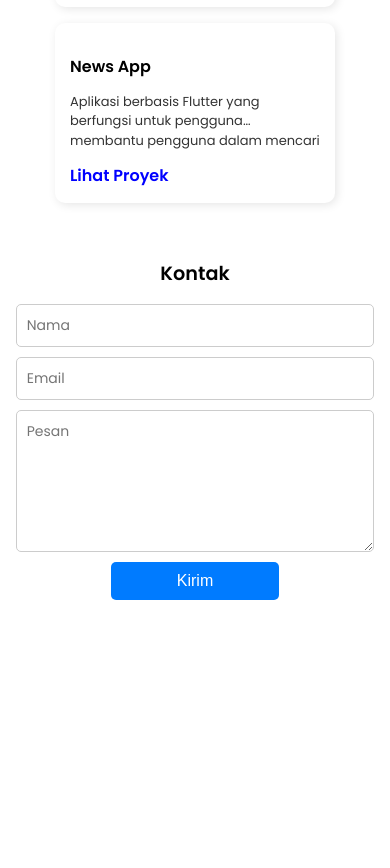
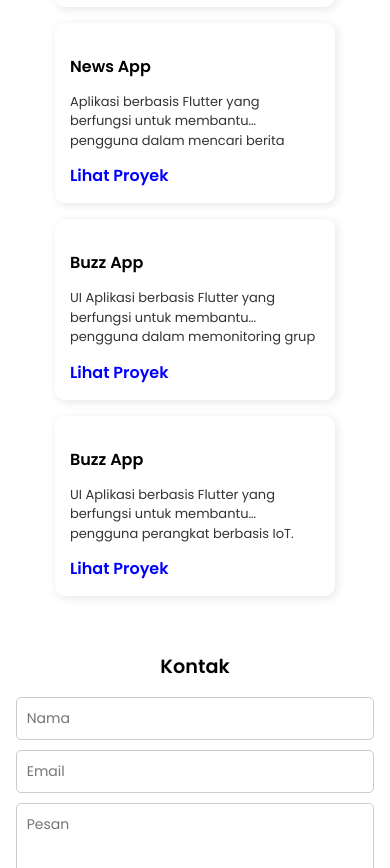
Before and after one commit to PumaSgnd/my-portfolio, a React (Create React App) app: page / in a window 390 px wide. Shown: the part 1931-2799 px from the top of the page. Before the commit the page ends 2559 px from the top, so only its background shows below. Built offline with nearby package versions, Linux system fonts and the light colour scheme.

Commit message:
Update ProjectsMobile.js

```diff
--- a/src/components/ProjectsMobile.js
+++ b/src/components/ProjectsMobile.js
@@ -5,7 +5,9 @@ const projectsmobile = [
   { title: "CandyCrush Laundry", description: "Backend API dengan fitur manajemen playlist kolaboratif untuk layanan musik online.", link: "https://github.com/PumaSgnd/CandyCrush-LaundryApps" },
   { title: "POLA", description: "Aplikasi berbasis Flutter yang berfungsi untuk membantu dalam manajemen distribusi dan penarikan EDC di PT INTI Persero.", link: "https://github.com/PumaSgnd/POLA-Apps" },
   { title: "CCNI", description: "Aplikasi berbasis Flutter yang berfungsi untuk membantu dalam manajemen kolestrol pengguna.", link: "https://github.com/PumaSgnd/CCNI" },
-  { title: "News App", description: "Aplikasi berbasis Flutter yang berfungsi untuk pengguna membantu pengguna dalam mencari berita internasional.", link: "https://github.com/PumaSgnd/News-Apps" },
+  { title: "News App", description: "Aplikasi berbasis Flutter yang berfungsi untuk membantu pengguna dalam mencari berita internasional.", link: "https://github.com/PumaSgnd/News-Apps" },
+  { title: "Buzz App", description: "UI Aplikasi berbasis Flutter yang berfungsi untuk membantu pengguna dalam memonitoring grup kerja.", link: "https://github.com/PumaSgnd/Mobile" },
+  { title: "Buzz App", description: "UI Aplikasi berbasis Flutter yang berfungsi untuk membantu pengguna perangkat berbasis IoT.", link: "https://github.com/PumaSgnd/Mobile" },
 ];
 
 const ProjectsMobile = () => {
```
